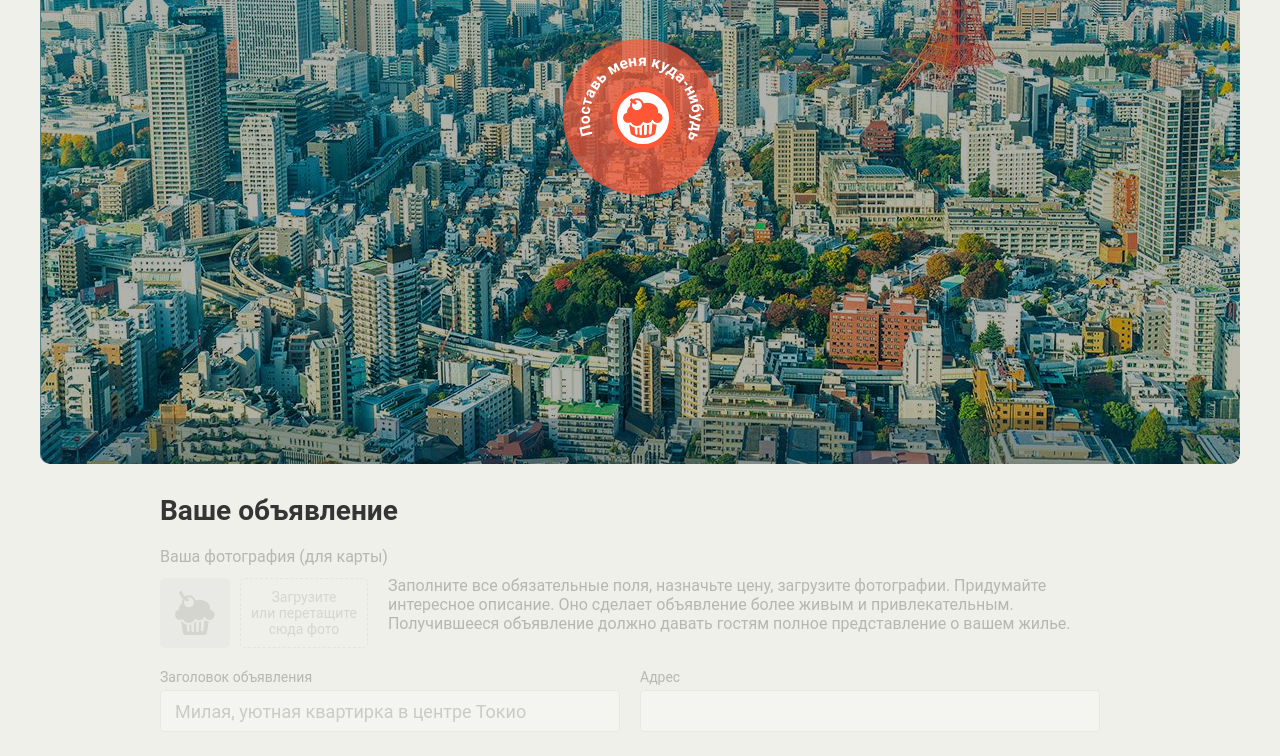
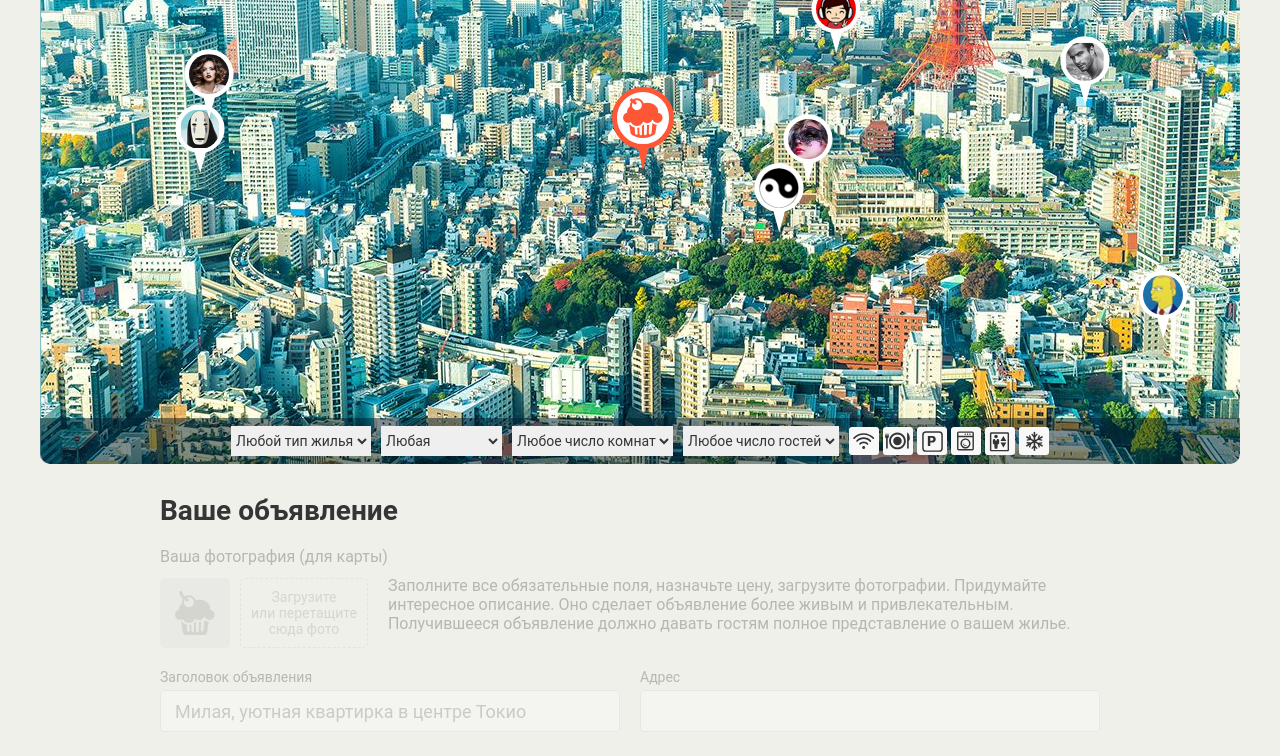
Before and after one commit to esukhalintsev/847405-keksobooking-17, a website: page index.html in a window 1280 px wide. Shown: the part 286-1042 px from the top of the page. Drawn offline with Linux system fonts and the light colour scheme; files whose address does not match are found by name.

Commit message:
Module3-task1

```diff
--- a/index.html
+++ b/index.html
@@ -7,6 +7,7 @@
   <link rel="shortcut icon" href="favicon.ico" type="image/x-icon">
   <title>Кексобукинг</title>
 </head>
+
 <body>
 
   <main>
@@ -30,7 +31,9 @@
               <path d="M35,35m-23,0a23,23 0 1,1 46,0a23,23 0 1,1 -46,0" id="tophalf" />
             </defs>
             <ellipse cx="35" cy="35" rx="35" ry="35" fill="rgba(255, 86, 53, 0.7)" />
-            <text><textPath xlink:href="#tophalf" startOffset="0">Поставь меня куда-нибудь</textPath></text>
+            <text>
+              <textPath xlink:href="#tophalf" startOffset="0">Поставь меня куда-нибудь</textPath>
+            </text>
           </svg>
         </button>
       </div>
@@ -76,7 +79,7 @@
             <label class="map__feature map__feature--elevator" for="filter-elevator">Лифт</label>
             <input type="checkbox" name="features" value="conditioner" id="filter-conditioner" class="map__checkbox visually-hidden">
             <label class="map__feature map__feature--conditioner" for="filter-conditioner">Кондиционер</label>
-           </fieldset>
+          </fieldset>
         </form>
       </div>
     </section>
@@ -240,13 +243,12 @@
     </div>
   </template>
 
-  <!-- Сообщение об ошибке создания объеявления -->
+  <!-- Сообщение об ошибке создания объявления -->
   <template id="error">
     <div class="error">
       <p class="error__message">Ошибка загрузки объявления</p>
       <button class="error__button" href="#">Попробовать снова</button>
     </div>
   </template>
-
-</body>
-</html>
+  <script src="./js/main.js"></script>
+</body></html>
--- /dev/null
+++ b/js/main.js
@@ -0,0 +1,64 @@
+'use strict';
+
+var APPARTMENT_TYPES = ['palace', 'flat', 'house', 'bungalo'];
+var Mock = {
+  countElements: 8,
+  minY: 130,
+  maxY: 630
+};
+var appartments = [];
+var map = document.querySelector('.map');
+var pinList = map.querySelector('.map__pins');
+
+var pinTemplate = document.querySelector('#pin')
+  .content
+  .querySelector('.map__pin');
+
+var getRandomInt = function (min, max) {
+  return Math.floor(Math.random() * (max - min + 1)) + min;
+};
+
+var addMockElement = function (arr, count, type, x, y) {
+  arr.push({
+    'author': {
+      'avatar': 'img/avatars/user0' + count + '.png'
+    },
+    'offer': {
+      'type': type
+    },
+    'location': {
+      'x': x,
+      'y': y
+    }
+  });
+};
+
+var createMock = function () {
+  for (var i = 1; i <= Mock.countElements; i++) {
+    addMockElement(appartments, i, APPARTMENT_TYPES[getRandomInt(0, APPARTMENT_TYPES.length - 1)], getRandomInt(0, map.clientWidth), getRandomInt(Mock.minY, Mock.maxY));
+  }
+};
+
+var renderPin = function (pin) {
+  var pinElement = pinTemplate.cloneNode(true);
+  var pinImg = pinElement.querySelector('img');
+
+  pinImg.src = pin.author.avatar;
+  pinImg.alt = pin.offer.type;
+  pinElement.style.left = pin.location.x - pinImg.width / 2 + 'px';
+  pinElement.style.top = pin.location.y - pinImg.height + 'px';
+
+  return pinElement;
+};
+
+var createFragment = function () {
+  var fragment = document.createDocumentFragment();
+  for (var j = 0; j < appartments.length; j++) {
+    fragment.appendChild(renderPin(appartments[j]));
+  }
+  return fragment;
+};
+
+createMock();
+map.classList.remove('map--faded');
+pinList.appendChild(createFragment());
```
